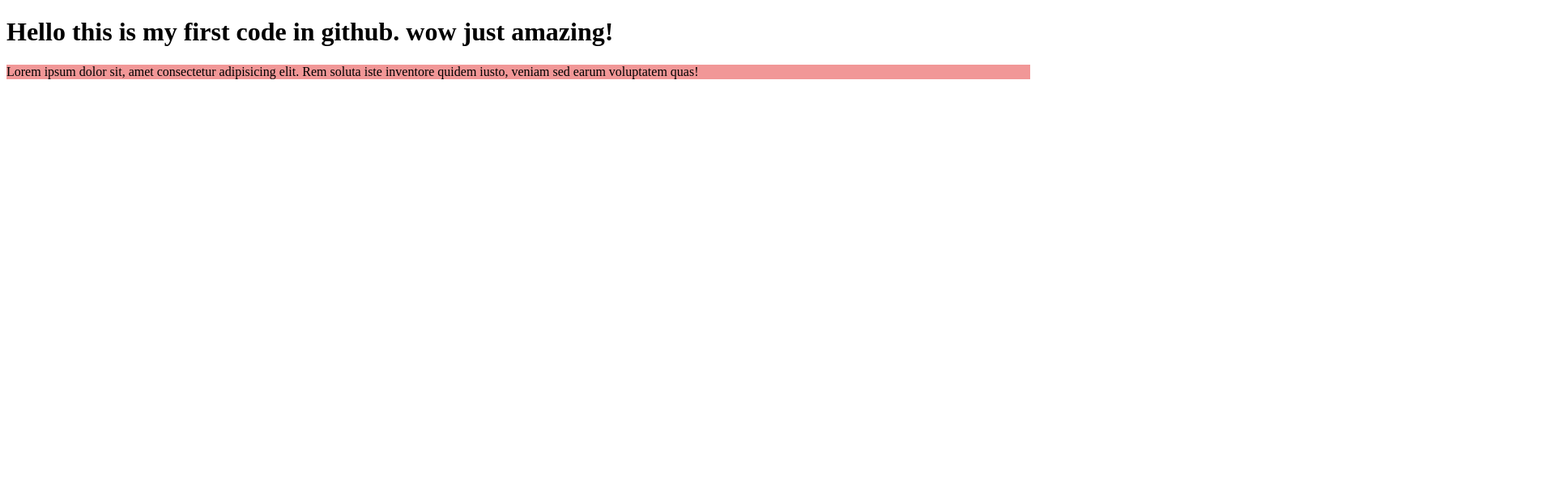
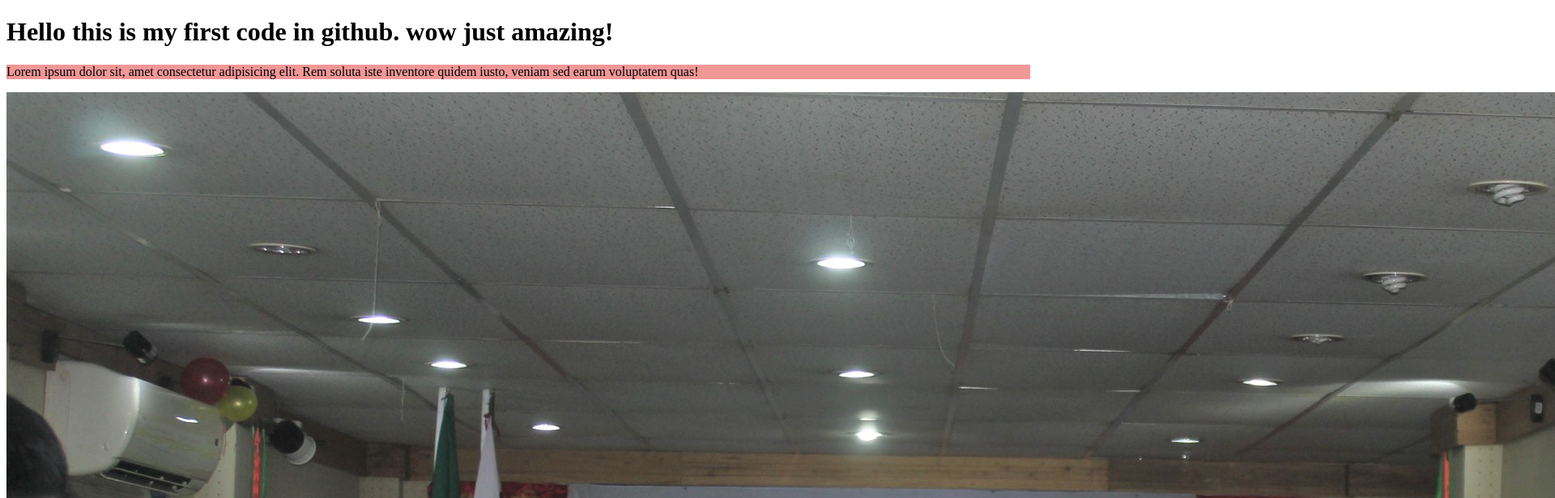
Before and after one commit to newtonchakma/module3, a plain HTML site: page index.html in a window 1280 px wide. Shown: the top 616 px of the page at 81% size, 1920 px wide, since content can reach past the window. Drawn offline with Linux system fonts and the light colour scheme.

Commit message:
add newton apa

```diff
--- a/index.html
+++ b/index.html
@@ -10,5 +10,6 @@
 <body>
     <h1>Hello this is my first code in github. wow just amazing!</h1>
     <p>Lorem ipsum dolor sit, amet consectetur adipisicing elit. Rem soluta iste inventore quidem iusto, veniam sed earum voluptatem quas!</p>
+    <img src="pcp.jpg" alt="">
 </body>
 </html>
```
Also changed, not shown: pcp.jpg (added).
